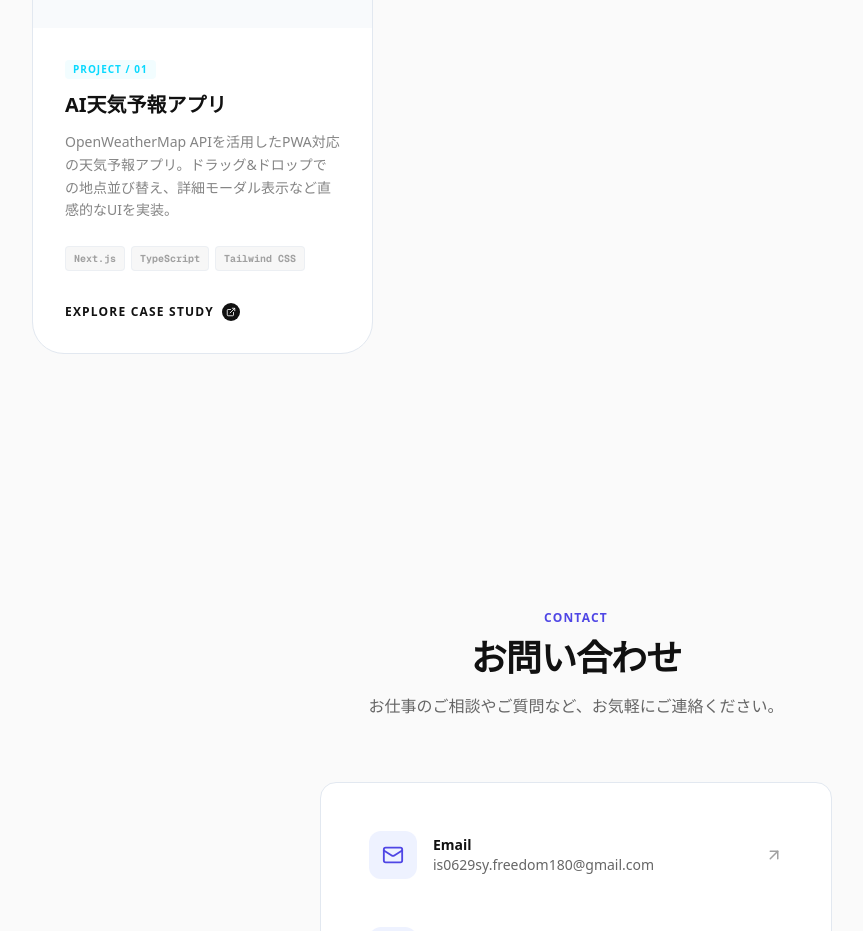
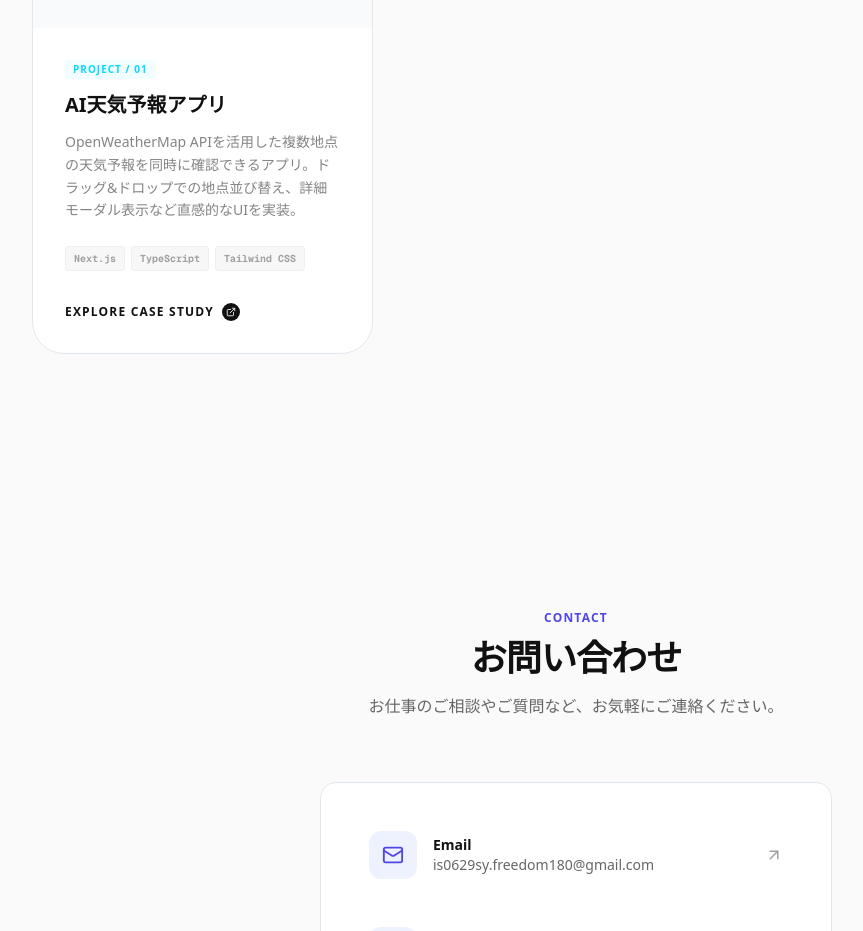
Before and after one commit to is0629sy/portfolio, a Next.js app: page / in a window 1280 px wide. Shown: the part 2160-3091 px from the top of the page, without its empty margins (64-927 px from the left). Built offline with nearby package versions, Linux system fonts and the light colour scheme.

Commit message:
update: 修正された天気予報アプリの説明文を更新し、機能の明確化を図る

```diff
--- a/src/data/works.ts
+++ b/src/data/works.ts
@@ -12,7 +12,7 @@ export const works: Work[] = [
         id: "1",
         title: "AI天気予報アプリ",
         description:
-            "OpenWeatherMap APIを活用したPWA対応の天気予報アプリ。ドラッグ&ドロップでの地点並び替え、詳細モーダル表示など直感的なUIを実装。",
+            "OpenWeatherMap APIを活用した複数地点の天気予報を同時に確認できるアプリ。ドラッグ&ドロップでの地点並び替え、詳細モーダル表示など直感的なUIを実装。",
         image: "/works/weather-app.webp",
         techStack: ["Next.js", "TypeScript", "Tailwind CSS"],
         url: "https://weather.is0629sy.com",
```
